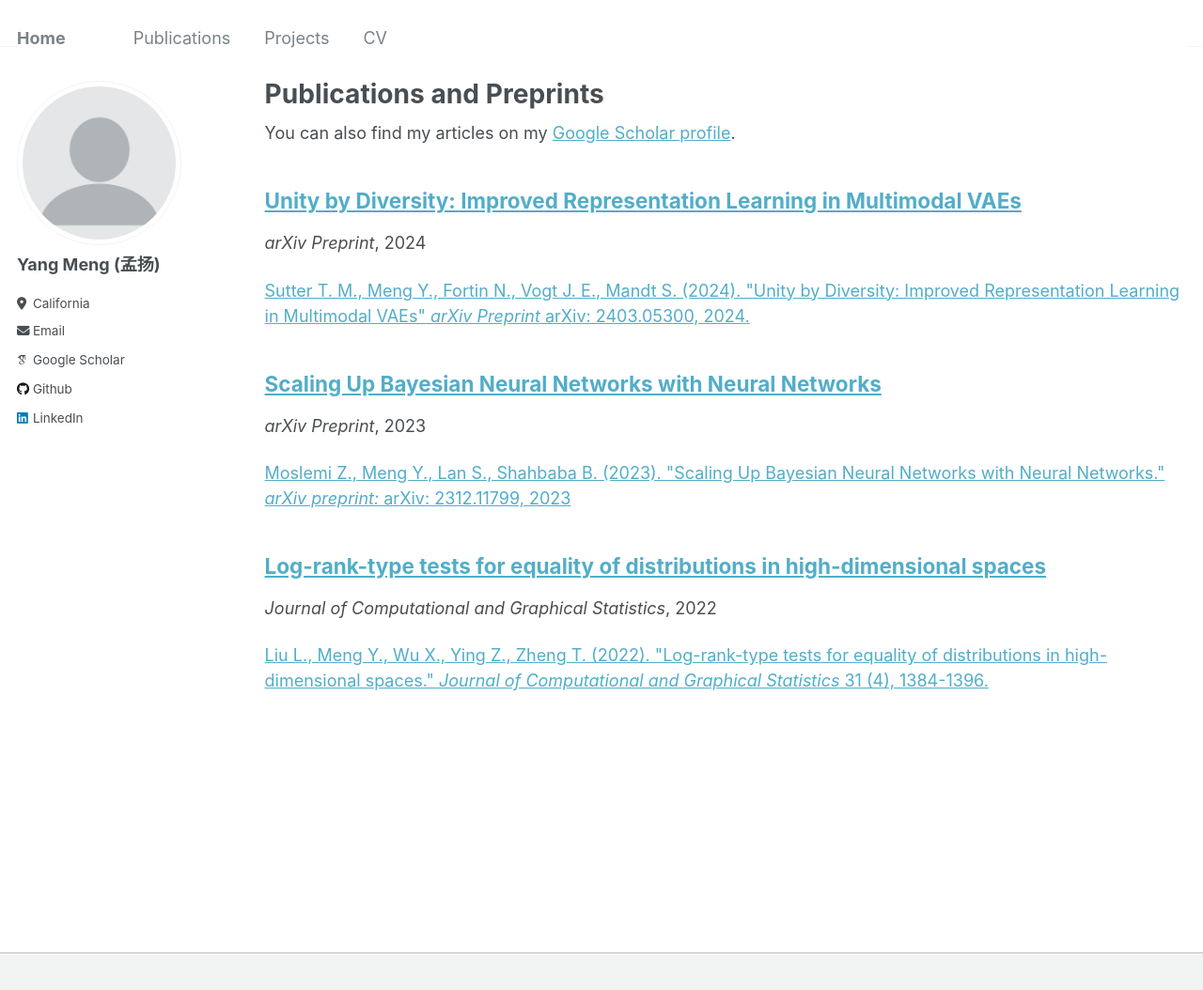
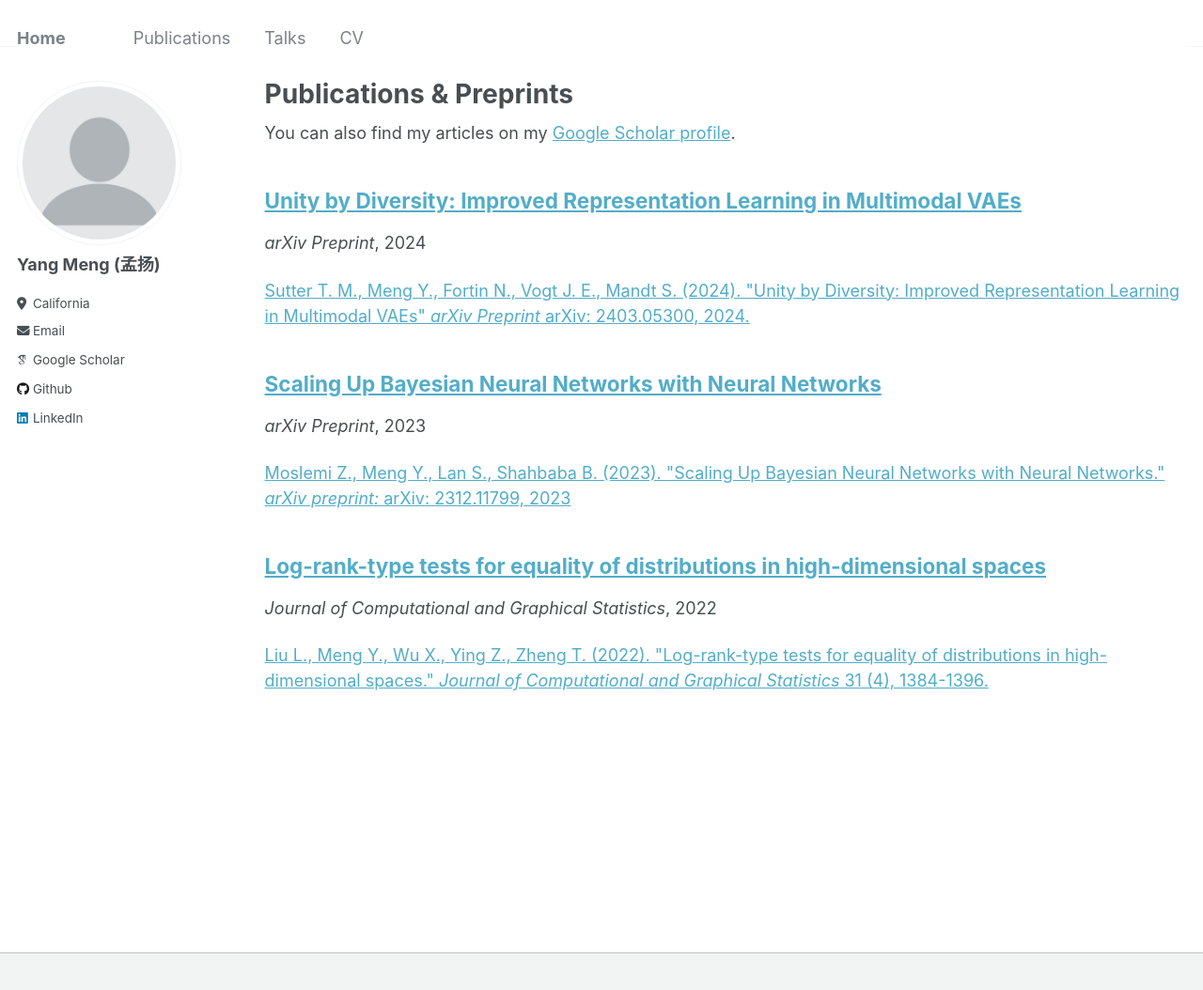
Before and after one commit to yangmeng96/yangmeng96.github.io, a Jekyll site: the page built from _pages/publications.md, in a window 1280 px wide and 1087 px high. Shown: the top 1054 px of the window at 94% size. Built offline with Jekyll 4.4.1, drawn with Linux system fonts in a browser that asks for light colours; some web fonts are replaced.

Commit message:
change back

```diff
--- a/_data/navigation.yml
+++ b/_data/navigation.yml
@@ -3,7 +3,7 @@ main:
   - title: "Publications"
     url: /publications/
 
-  - title: "Projects"
+  - title: "Talks"
     url: /talks/
 
   # - title: "Teaching"
--- a/_pages/publications.md
+++ b/_pages/publications.md
@@ -1,6 +1,6 @@
 ---
 layout: archive
-title: "Publications and Preprints"
+title: "Publications & Preprints"
 permalink: /publications/
 author_profile: true
 ---
--- a/_pages/talks.html
+++ b/_pages/talks.html
@@ -1,15 +1,15 @@
 ---
 layout: archive
-title: "Projects and Presentations"
+title: "Talks and presentations"
 permalink: /talks/
 author_profile: true
 ---
 
-{% if<!--  site.talkmap_link == true %}
+{% if site.talkmap_link == true %}
 
 <p style="text-decoration:underline;"><a href="/talkmap.html">See a map of all the places I've given a talk!</a></p>
 
-{% endif %} -->
+{% endif %}
 
 {% for post in site.talks reversed %}
   {% include archive-single-talk.html %}
```
